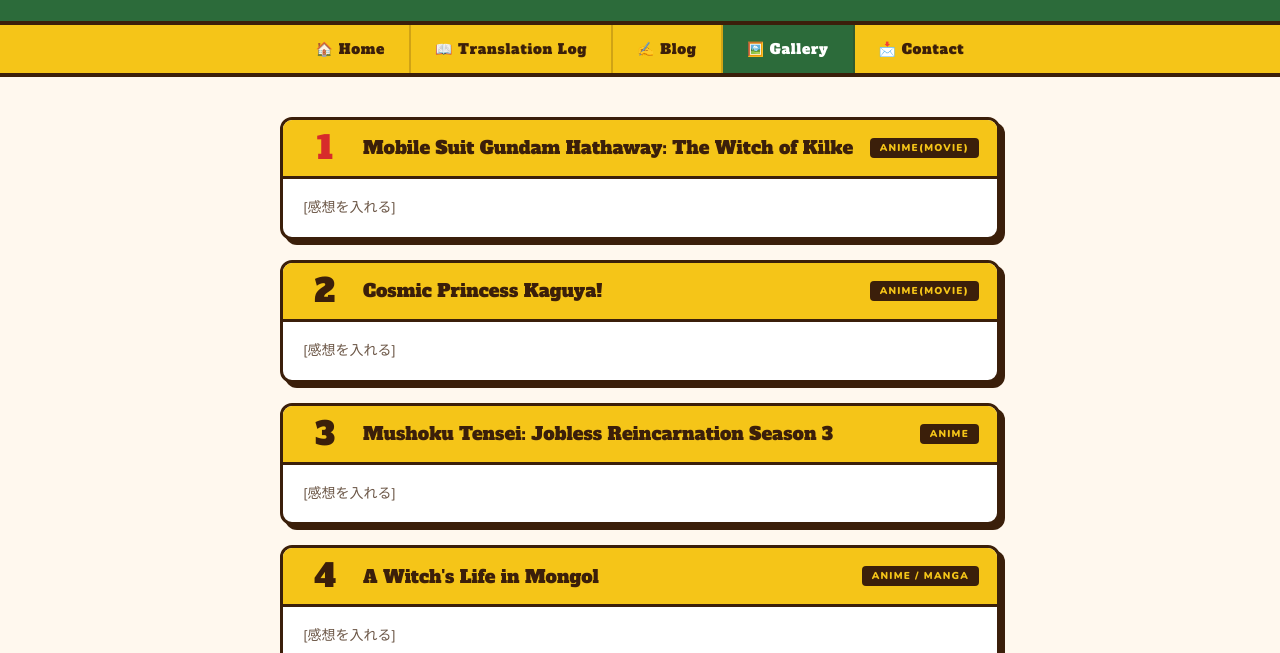
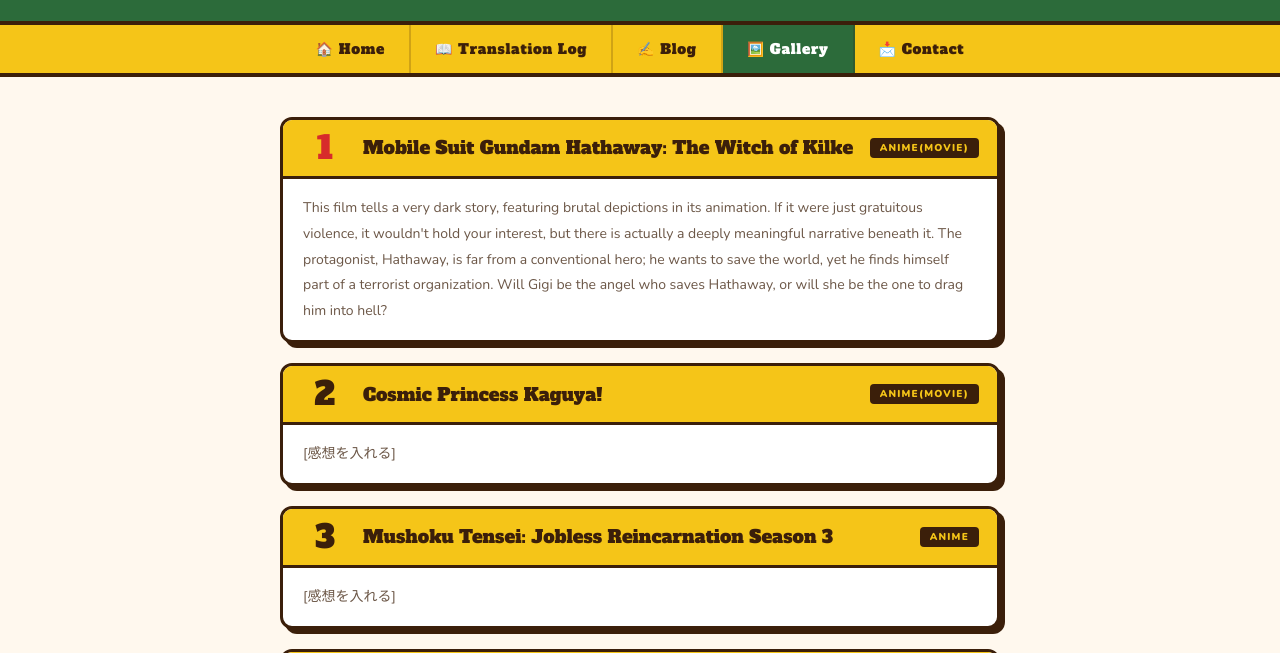
Before and after one commit to Azaleacreativeroom888/fan-english, a plain HTML site: page report1.html in a window 1280 px wide. Shown: the part 147-800 px from the top of the page. Drawn offline with nearby package versions, Linux system fonts and the light colour scheme.

Commit message:
Update report1.html

```diff
--- a/report1.html
+++ b/report1.html
@@ -261,7 +261,13 @@
       <span class="rank-genre">Anime(Movie)</span>
     </div>
     <div class="rank-body">
-      <p>[感想を入れる]</p>
+      <p>This film tells a very dark story,
+        featuring brutal depictions in its animation.
+        If it were just gratuitous violence, it wouldn't hold your interest,
+        but there is actually a deeply meaningful narrative beneath it.
+        The protagonist, Hathaway, is far from a conventional hero;
+        he wants to save the world, yet he finds himself part of a terrorist organization.
+        Will Gigi be the angel who saves Hathaway, or will she be the one to drag him into hell?</p>
     </div>
   </div>
 
```
